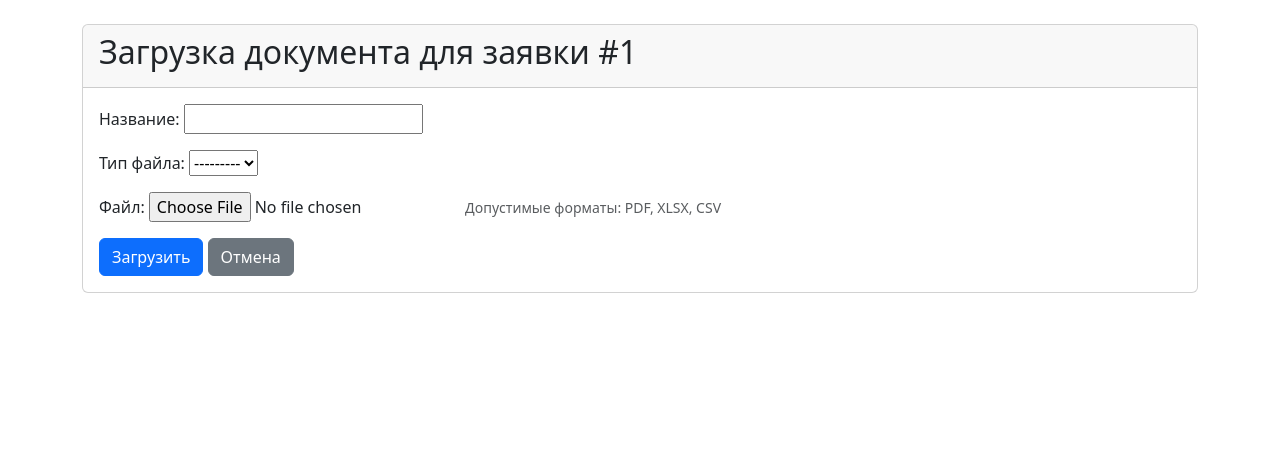
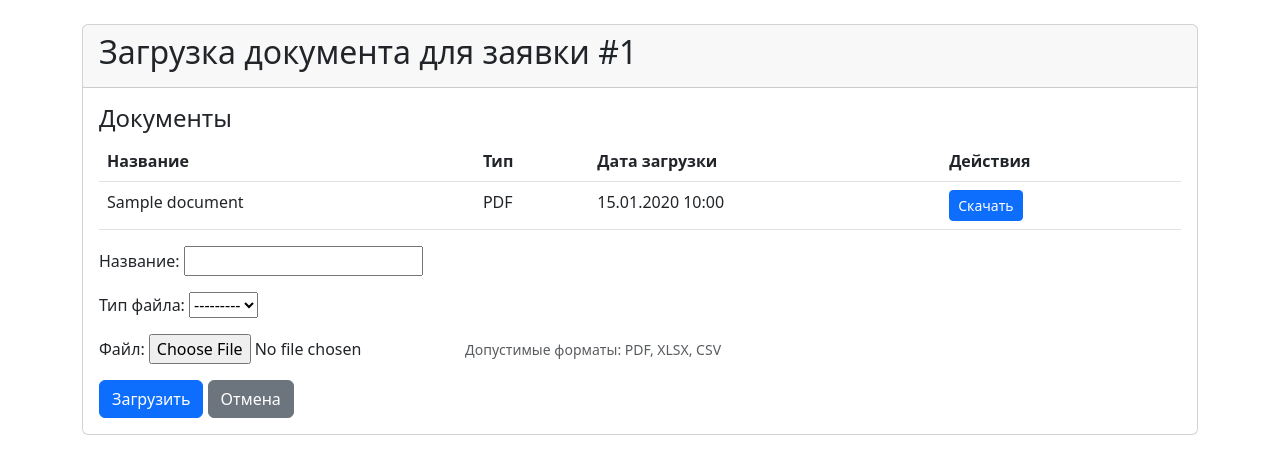
Before and after one commit to selmeshkada/mysite, a Django app: page /blog/applications/1/upload/ in a window 1280 px wide. Shown: the part 56-530 px from the top of the page. Run offline with Django 5.2, Linux system fonts and the light colour scheme; a user stored in the database is signed in; tables that the repository leaves empty hold one stand-in row (values such as "Sample post"); parts of the project's set-up code (start-up, migrations or seed data) failed here and were passed over.

Commit message:
добавляется документ и все ссылки исправлены после редактирования и сохранения доков

```diff
--- a/blog/templates/blog/application_confirm_delete.html
+++ b/blog/templates/blog/application_confirm_delete.html
@@ -7,7 +7,7 @@
     <form method="post">
         {% csrf_token %}
         <button type="submit" class="btn btn-danger">Удалить</button>
-        <a href="{% url 'blog:application-list' %}" class="btn btn-secondary">Отмена</a>
+        <a href="{% url 'blog:application-detail' application.id %}" class="btn btn-secondary">Отмена</a>
     </form>
 </div>
 {% endblock %}
--- a/blog/templates/blog/application_form.html
+++ b/blog/templates/blog/application_form.html
@@ -56,7 +56,7 @@
             <button type="submit" class="btn btn-primary">
                 {% if form.instance.pk %}Сохранить{% else %}Создать{% endif %}
             </button>
-            <a href="{% url 'blog:application-list' %}" class="btn btn-secondary">Отмена</a>
+            <a href="{% url 'blog:application-detail' application.id %}" class="btn btn-secondary">Отмена</a>
         </form>
     </div>
 </div>
--- a/blog/templates/blog/document_upload.html
+++ b/blog/templates/blog/document_upload.html
@@ -7,7 +7,41 @@
     <div class="card-header">
         <h2>Загрузка документа для заявки #{{ application.id }}</h2>
     </div>
+
     <div class="card-body">
+        <div>
+            <h4>Документы</h4>
+            {% if documents %}
+            <div class="table-responsive">
+                <table class="table table-hover">
+                    <thead>
+                        <tr>
+                            <th>Название</th>
+                            <th>Тип</th>
+                            <th>Дата загрузки</th>
+                            <th>Действия</th>
+                        </tr>
+                    </thead>
+                    <tbody>
+                        {% for doc in documents %}
+                        <tr>
+                            <td>{{ doc.name }}</td>
+                            <td>{{ doc.get_type_display }}</td>
+                            <td>{{ doc.upload_date|date:"d.m.Y H:i" }}</td>
+                            <td>
+                                <a href="{{ doc.file.url }}" class="btn btn-sm btn-primary" download>
+                                    Скачать
+                                </a>
+                            </td>
+                        </tr>
+                        {% endfor %}
+                    </tbody>
+                </table>
+            </div>
+            {% else %}
+            <p>Нет прикрепленных документов</p>
+            {% endif %}
+        </div>
         <form method="post" enctype="multipart/form-data">
             {% csrf_token %}
 
--- a/blog/views.py
+++ b/blog/views.py
@@ -110,17 +110,24 @@ class ApplicationUpdateView(LoginRequiredMixin, UpdateView):
 @login_required
 def upload_document(request, app_id):
     application = get_object_or_404(Application, pk=app_id)
+    documents = Document.objects.filter(application=application)
     if request.method == 'POST':
         form = DocumentForm(request.POST, request.FILES)
         if form.is_valid():
             document = form.save(commit=False)
             document.application = application
             document.uploaded_by = request.user
-            document.save()
+            document.save()  # Правильное сохранение документа
+            messages.success(request, 'Документ успешно загружен')
             return redirect('blog:application-detail', pk=app_id)
     else:
         form = DocumentForm()
-    return render(request, 'blog/document_upload.html', {'form': form, 'application': application})
+
+    return render(request, 'blog/document_upload.html', {
+        'form': form,
+        'application': application,
+        'documents': documents,  # Передаем список документов
+    })
 
 class NotificationListView(LoginRequiredMixin, ListView):
     model = Notification
--- a/mysite/settings.py
+++ b/mysite/settings.py
@@ -125,7 +125,7 @@ USE_TZ = True
 STATIC_URL = '/static/'
 
 STATICFILES_DIRS = [
-    os.path.join(BASE_DIR, 'static'),
+    os.path.join(BASE_DIR, 'blog/static'),
 ]
 
 MEDIA_URL = '/media/'
```
Also changed, not shown: blog/templates/blog/application_detail.html (+6 -4 lines), 2 other files. Lines whose indentation alone changed are shown as unchanged.
